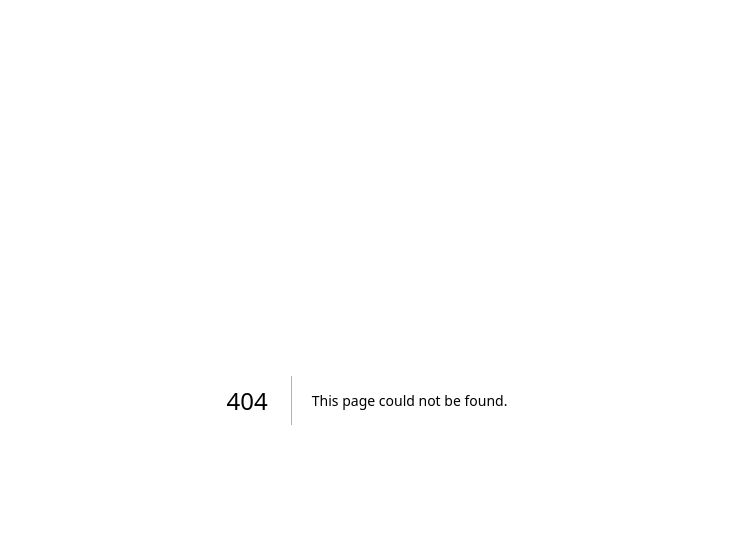
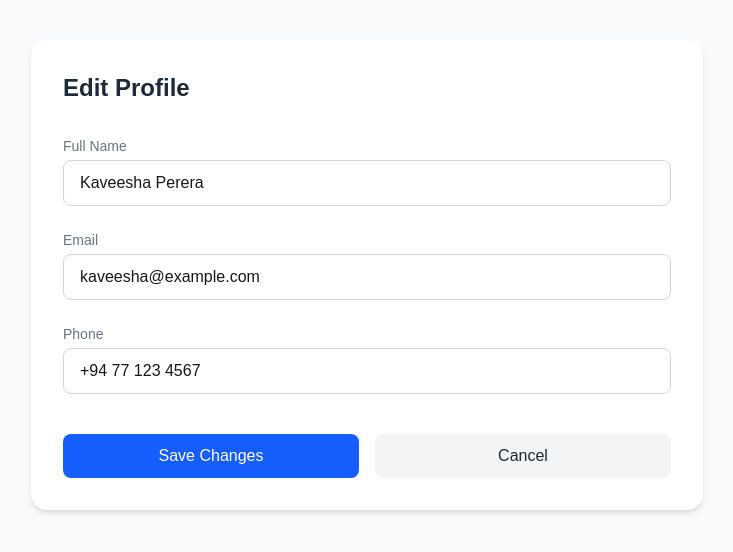
Before and after one commit to Gamage-Recruters-Team-407/Health-bridge-frontend, a Next.js app: page /profile/edit in a window 1280 px wide. Before the commit this address had no page. Shown: the top 552 px of the page, without its empty margins (273-1006 px from the left). Built offline with nearby package versions, Linux system fonts and the light colour scheme.

Commit message:
Save current frontend work before pulling test

```diff
--- /dev/null
+++ b/src/app/profile/edit/page.tsx
@@ -0,0 +1,80 @@
+"use client";
+
+import { useState } from "react";
+
+export default function EditProfilePage() {
+  const [formData, setFormData] = useState({
+    fullName: "Kaveesha Perera",
+    email: "kaveesha@example.com",
+    phone: "+94 77 123 4567",
+  });
+
+  const handleChange = (e: React.ChangeEvent<HTMLInputElement>) => {
+    setFormData({ ...formData, [e.target.name]: e.target.value });
+  };
+
+  const handleSubmit = (e: React.FormEvent) => {
+    e.preventDefault();
+    // TODO: connect to backend API later
+    console.log("Updated profile:", formData);
+    alert("Profile updated (not yet connected to backend)");
+  };
+
+  return (
+    <div className="min-h-screen bg-gray-50 py-10 px-4">
+      <div className="max-w-2xl mx-auto bg-white rounded-2xl shadow-md p-8">
+        <h1 className="text-2xl font-bold text-gray-800 mb-8">Edit Profile</h1>
+
+        <form onSubmit={handleSubmit} className="space-y-6">
+          <div>
+            <label className="block text-sm text-gray-500 mb-1">Full Name</label>
+            <input
+              type="text"
+              name="fullName"
+              value={formData.fullName}
+              onChange={handleChange}
+              className="w-full border border-gray-300 rounded-lg px-4 py-2.5 focus:outline-none focus:ring-2 focus:ring-blue-500"
+            />
+          </div>
+
+          <div>
+            <label className="block text-sm text-gray-500 mb-1">Email</label>
+            <input
+              type="email"
+              name="email"
+              value={formData.email}
+              onChange={handleChange}
+              className="w-full border border-gray-300 rounded-lg px-4 py-2.5 focus:outline-none focus:ring-2 focus:ring-blue-500"
+            />
+          </div>
+
+          <div>
+            <label className="block text-sm text-gray-500 mb-1">Phone</label>
+            <input
+              type="text"
+              name="phone"
+              value={formData.phone}
+              onChange={handleChange}
+              className="w-full border border-gray-300 rounded-lg px-4 py-2.5 focus:outline-none focus:ring-2 focus:ring-blue-500"
+            />
+          </div>
+
+          <div className="flex gap-4 pt-4">
+            <button
+              type="submit"
+              className="flex-1 bg-blue-600 hover:bg-blue-700 text-white font-medium py-2.5 rounded-lg transition"
+            >
+              Save Changes
+            </button>
+            <a
+              href="/profile"
+              className="flex-1 text-center bg-gray-100 hover:bg-gray-200 text-gray-800 font-medium py-2.5 rounded-lg transition"
+            >
+              Cancel
+            </a>
+          </div>
+        </form>
+      </div>
+    </div>
+  );
+}
--- /dev/null
+++ b/src/app/profile/page.tsx
@@ -0,0 +1,74 @@
+export default function ProfilePage() {
+  const user = {
+    fullName: "Kaveesha Perera",
+    email: "kaveesha@example.com",
+    phone: "+94 77 123 4567",
+    accountStatus: "Active",
+    profileImage: "",
+  };
+
+  return (
+    <div className="min-h-screen bg-gray-50 py-10 px-4">
+      <div className="max-w-2xl mx-auto bg-white rounded-2xl shadow-md p-8">
+        <div className="flex items-center justify-between mb-8">
+          <h1 className="text-2xl font-bold text-gray-800">My Profile</h1>
+          <span
+            className={`px-3 py-1 rounded-full text-sm font-medium ${
+              user.accountStatus === "Active"
+                ? "bg-green-100 text-green-700"
+                : "bg-red-100 text-red-700"
+            }`}
+          >
+            {user.accountStatus}
+          </span>
+        </div>
+
+        <div className="flex flex-col items-center mb-8">
+          <div className="w-28 h-28 rounded-full bg-gray-200 flex items-center justify-center text-3xl font-semibold text-gray-500 overflow-hidden">
+            {user.profileImage ? (
+              <img
+                src={user.profileImage}
+                alt="Profile"
+                className="w-full h-full object-cover"
+              />
+            ) : (
+              user.fullName
+                .split(" ")
+                .map((n) => n[0])
+                .join("")
+            )}
+          </div>
+          <h2 className="mt-4 text-xl font-semibold text-gray-800">
+            {user.fullName}
+          </h2>
+        </div>
+
+        <div className="space-y-4">
+          <div className="flex justify-between border-b pb-3">
+            <span className="text-gray-500">Email</span>
+            <span className="text-gray-800 font-medium">{user.email}</span>
+          </div>
+          <div className="flex justify-between border-b pb-3">
+            <span className="text-gray-500">Phone</span>
+            <span className="text-gray-800 font-medium">{user.phone}</span>
+          </div>
+        </div>
+
+        <div className="mt-8 flex gap-4">
+
+            <a href="/profile/edit"
+            className="flex-1 text-center bg-blue-600 hover:bg-blue-700 text-white font-medium py-2.5 rounded-lg transition"
+          >
+            Edit Profile
+          </a>
+
+            <a href="/profile/settings"
+            className="flex-1 text-center bg-gray-100 hover:bg-gray-200 text-gray-800 font-medium py-2.5 rounded-lg transition"
+          >
+            Account Settings
+          </a>
+        </div>
+      </div>
+    </div>
+  );
+}
--- /dev/null
+++ b/src/app/profile/settings/page.tsx
@@ -0,0 +1,115 @@
+"use client";
+
+import { useState } from "react";
+
+export default function AccountSettingsPage() {
+  const [accountStatus, setAccountStatus] = useState("Active");
+  const [notifications, setNotifications] = useState(true);
+
+  const handleDeactivate = () => {
+    const confirmed = window.confirm(
+      "Are you sure you want to deactivate your account?"
+    );
+    if (confirmed) {
+      setAccountStatus("Inactive");
+      // TODO: connect to backend API later
+      console.log("Account deactivated");
+    }
+  };
+
+  const handleReactivate = () => {
+    setAccountStatus("Active");
+    // TODO: connect to backend API later
+    console.log("Account reactivated");
+  };
+
+  return (
+    <div className="min-h-screen bg-gray-50 py-10 px-4">
+      <div className="max-w-2xl mx-auto bg-white rounded-2xl shadow-md p-8">
+        <h1 className="text-2xl font-bold text-gray-800 mb-8">
+          Account Settings
+        </h1>
+
+        <div className="space-y-6">
+          <div className="flex items-center justify-between border-b pb-6">
+            <div>
+              <h2 className="font-semibold text-gray-800">Account Status</h2>
+              <p className="text-sm text-gray-500">
+                Your account is currently{" "}
+                <span
+                  className={
+                    accountStatus === "Active"
+                      ? "text-green-600 font-medium"
+                      : "text-red-600 font-medium"
+                  }
+                >
+                  {accountStatus}
+                </span>
+              </p>
+            </div>
+            {accountStatus === "Active" ? (
+              <button
+                onClick={handleDeactivate}
+                className="bg-red-50 hover:bg-red-100 text-red-600 font-medium px-4 py-2 rounded-lg transition"
+              >
+                Deactivate
+              </button>
+            ) : (
+              <button
+                onClick={handleReactivate}
+                className="bg-green-50 hover:bg-green-100 text-green-600 font-medium px-4 py-2 rounded-lg transition"
+              >
+                Reactivate
+              </button>
+            )}
+          </div>
+
+          <div className="flex items-center justify-between border-b pb-6">
+            <div>
+              <h2 className="font-semibold text-gray-800">Notifications</h2>
+              <p className="text-sm text-gray-500">
+                Receive email and app notifications
+              </p>
+            </div>
+            <button
+              onClick={() => setNotifications(!notifications)}
+              className={`w-12 h-6 rounded-full transition relative ${
+                notifications ? "bg-blue-600" : "bg-gray-300"
+              }`}
+            >
+              <span
+                className={`absolute top-0.5 w-5 h-5 bg-white rounded-full transition-transform ${
+                  notifications ? "translate-x-6" : "translate-x-0.5"
+                }`}
+              />
+            </button>
+          </div>
+
+          <div className="flex items-center justify-between">
+            <div>
+              <h2 className="font-semibold text-gray-800">Change Password</h2>
+              <p className="text-sm text-gray-500">
+                Update your account password
+              </p>
+            </div>
+            <a
+              href="/account/security"
+              className="bg-gray-100 hover:bg-gray-200 text-gray-800 font-medium px-4 py-2 rounded-lg transition"
+            >
+              Change
+            </a>
+          </div>
+        </div>
+
+        <div className="mt-10">
+          <a
+            href="/profile"
+            className="block text-center bg-gray-100 hover:bg-gray-200 text-gray-800 font-medium py-2.5 rounded-lg transition"
+          >
+            Back to Profile
+          </a>
+        </div>
+      </div>
+    </div>
+  );
+}
```
Also changed, not shown: 1 other file (tests, documents, lock files or other folders).
